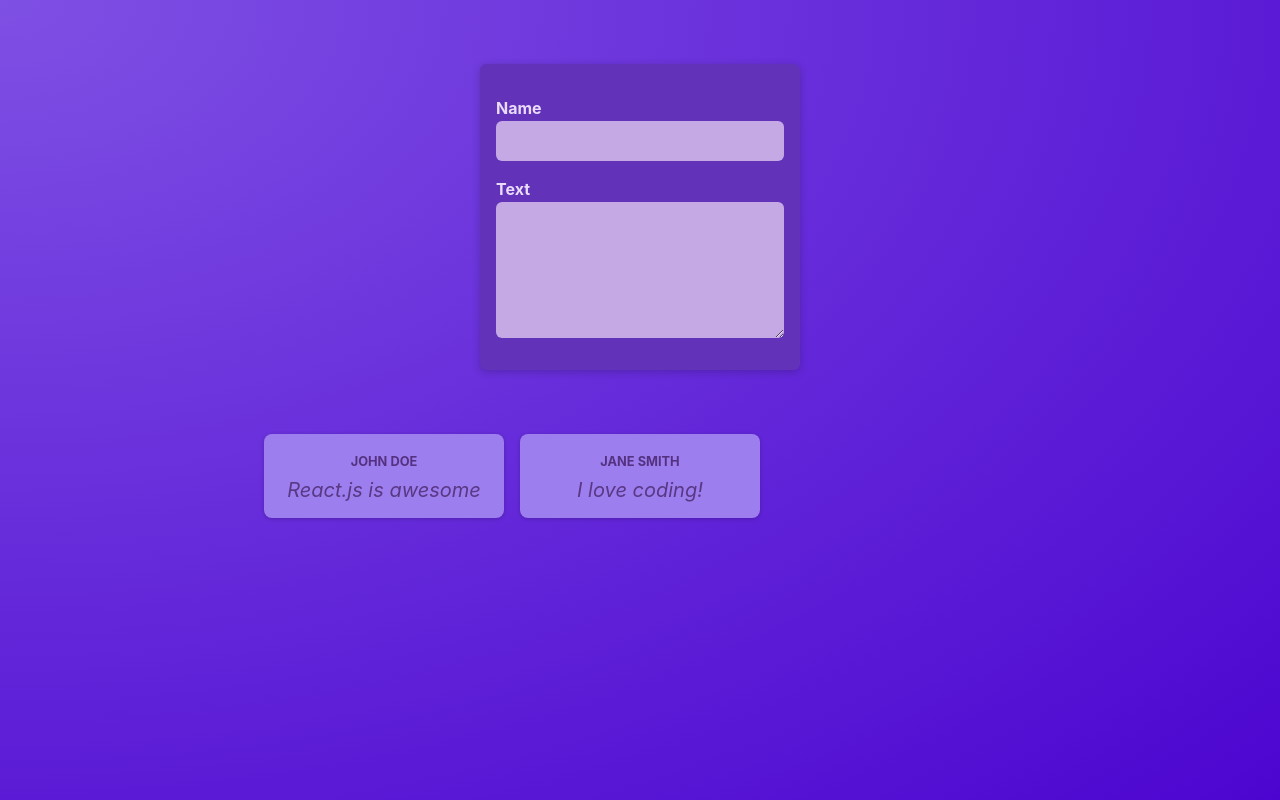
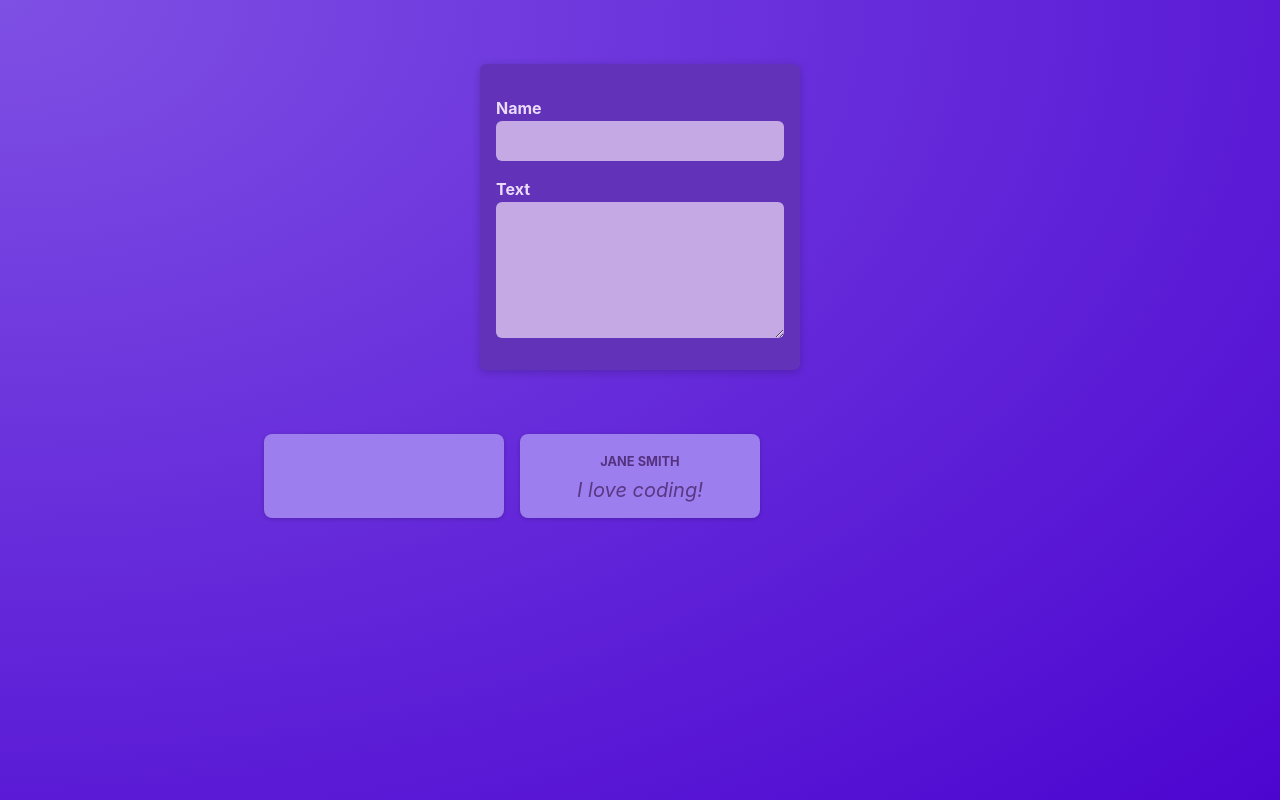
Before and after one commit to Morton358/react-crash-course, a React (Vite) app: page / in a window 1280 px wide. Built offline with nearby package versions, Linux system fonts and the light colour scheme.

Commit message:
added first React Hook - useState and used it.

```diff
--- a/src/components/NewPost/NewPost.module.css
+++ b/src/components/NewPost/NewPost.module.css
@@ -6,6 +6,7 @@
   margin: 2rem auto;
   border-radius: 6px;
   box-shadow: 0 2px 8px rgba(0, 0, 0, 0.2);
+  text-align: left;
 }
 
 .form label
--- a/src/components/NewPost/NewPost.tsx
+++ b/src/components/NewPost/NewPost.tsx
@@ -1,15 +1,18 @@
 import classes from './NewPost.module.css';
 
-const NewPost = () => {
+const NewPost = (props: {
+  onNameChange: (event: React.ChangeEvent<HTMLInputElement>) => void;
+  onTextChange: (event: React.ChangeEvent<HTMLTextAreaElement>) => void;
+}) => {
   return (
     <form className={classes.form}>
       <p>
         <label htmlFor='name'>Name</label>
-        <input type='text' id='name' required />
+        <input type='text' id='name' required onChange={props.onNameChange} />
       </p>
       <p>
         <label htmlFor='new-post'>Text</label>
-        <textarea id='new-post' rows={5} required />
+        <textarea id='new-post' rows={5} required onChange={props.onTextChange} />
       </p>
     </form>
   );
--- a/src/components/Posts/Posts.tsx
+++ b/src/components/Posts/Posts.tsx
@@ -1,13 +1,25 @@
+import { useState } from 'react';
 import NewPost from '../NewPost/NewPost';
 import Post from '../Post/Post';
 import classes from './Posts.module.css';
 
 const Posts = () => {
+  const [newPostText, setNewPostText] = useState('');
+  const [newPostName, setNewPostName] = useState('');
+
+  const newPostTextChangedHandler = (event: React.ChangeEvent<HTMLTextAreaElement>) => {
+    setNewPostText(event.target.value);
+  };
+
+  const newPostNameChangedHandler = (event: React.ChangeEvent<HTMLInputElement>) => {
+    setNewPostName(event.target.value);
+  };
+
   return (
     <>
-      <NewPost />
+      <NewPost onNameChange={newPostNameChangedHandler} onTextChange={newPostTextChangedHandler} />
       <ul className={classes.posts}>
-        <Post author='John Doe' body='React.js is awesome' />
+        <Post author={newPostName} body={newPostText} />
         <Post author='Jane Smith' body='I love coding!' />
       </ul>
     </>
```
